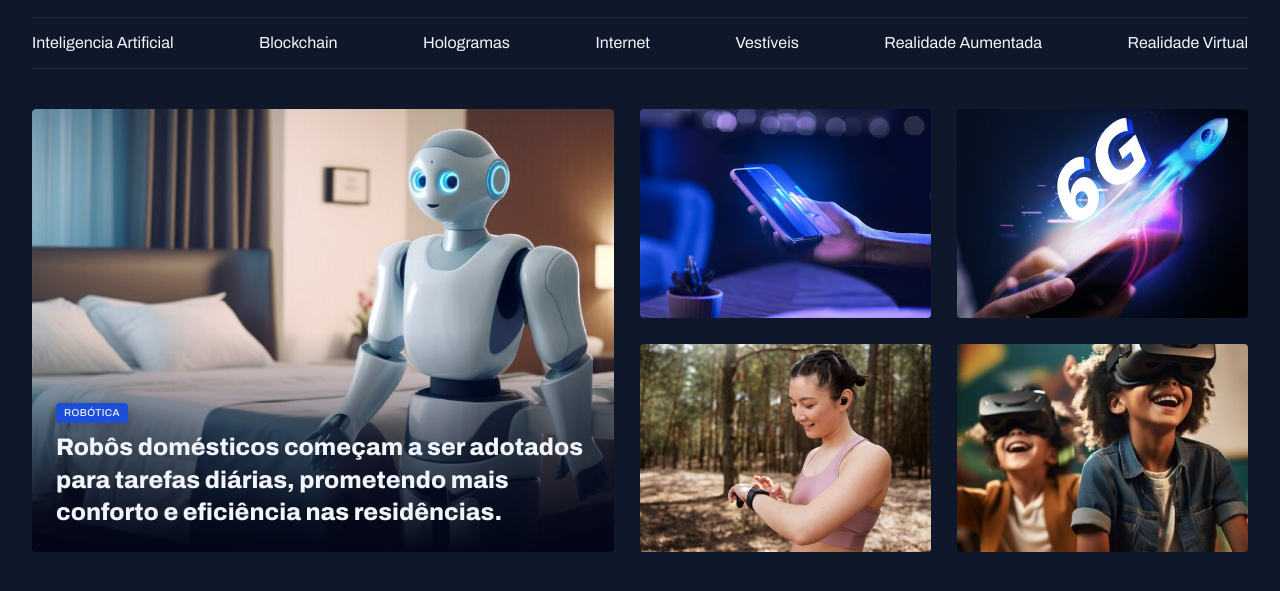
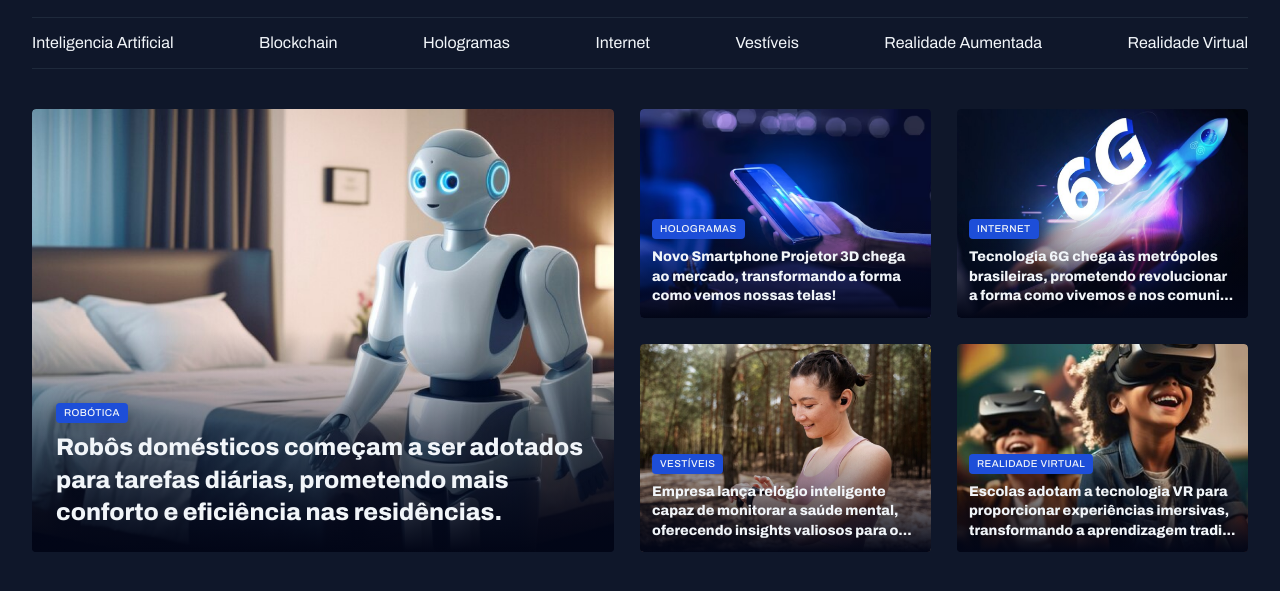
Before and after one commit to calgadev/portal_noticias, a plain HTML site: page index.html in a window 1280 px wide. Shown: the part 55-646 px from the top of the page. Drawn offline with Linux system fonts and the light colour scheme.

Commit message:
finalizando a seção destaques

```diff
--- a/index.html
+++ b/index.html
@@ -43,7 +43,7 @@
   <main class="grid container">
     <section id="featured" class="grid grid-flow-col gap-16">
       <div class="card">
-        <img src="assets/images/Image 01.png" alt="">
+        <img src="assets/images/Image 01.png" alt="Robôs domésticos começam a ser adotados para tarefas diárias, prometendo mais conforto e eficiência nas residências.">
 
         <figcaption>
           <span class="content-tag">Robótica</span>
@@ -54,21 +54,50 @@
       </div>
 
       <div class="grid grid-cols-2 gap-16">
-        <div>
-          <img src="assets/images/Image 02.png" alt="">
-        </div>
+        <figure class="card">
+          <img src="assets/images/Image 02.png" alt="Novo Smartphone Projetor 3D chega ao mercado, transformando a forma como vemos nossas telas!
+          ">
 
-        <div>
-          <img src="assets/images/Image 03.png" alt="">
-        </div>
+          <figcaption>
+            <span class="content-tag">Hologramas</span>
+            <h2 class="text-lg">
+              Novo Smartphone Projetor 3D chega ao mercado, transformando a forma como vemos nossas telas!
+            </h2>
+          </figcaption>
+        </figure>
 
-        <div>
-          <img src="assets/images/Image 04.png" alt="">
-        </div>
+        <figure class="card">
+          <img src="assets/images/Image 03.png" alt="Tecnologia 6G chega às metrópoles brasileiras, prometendo revolucionar a forma como vivemos e nos comunicamos.">
 
-        <div>
-          <img src="assets/images/Image 05.png" alt="">
-        </div>
+          <figcaption>
+            <span class="content-tag">Internet</span>
+            <h2 class="text-lg">
+              Tecnologia 6G chega às metrópoles brasileiras, prometendo revolucionar a forma como vivemos e nos comuni...
+            </h2>
+          </figcaption>
+        </figure>
+
+        <figure class="card">
+          <img src="assets/images/Image 04.png" alt="Empresa lança relógio inteligente capaz de monitorar a saúde mental, oferecendo insights valiosos para o bem-estar pessoal.">
+
+          <figcaption>
+            <span class="content-tag">Vestíveis</span>
+            <h2 class="text-lg">
+              Empresa lança relógio inteligente capaz de monitorar a saúde mental, oferecendo insights valiosos para o...
+            </h2>
+          </figcaption>
+        </figure>
+
+        <figure class="card">
+          <img src="assets/images/Image 05.png" alt="Escolas adotam a tecnologia VR para proporcionar experiências imersivas, transformando a aprendizagem tradicional.">
+
+          <figcaption>
+            <span class="content-tag">Realidade Virtual</span>
+            <h2 class="text-lg">
+              Escolas adotam a tecnologia VR para proporcionar experiências imersivas, transformando a aprendizagem tradi...
+            </h2>
+          </figcaption>
+        </figure>
       </div>
     </section>
   </main>
--- a/styles/sections.css
+++ b/styles/sections.css
@@ -26,10 +26,19 @@
   figcaption {
     position: absolute;
     bottom: 0;
+
     padding: 24px;
+
+    &:has(.text-lg) {
+      padding: 12px;
+    }
+
+
+    h2 {
+      margin-top: 8px;
+    }
+
   }
 
-  h2 {
-    margin-top: 8px;
-  }
+
 }
```
